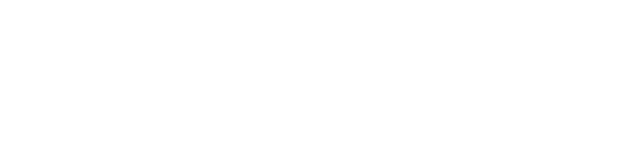
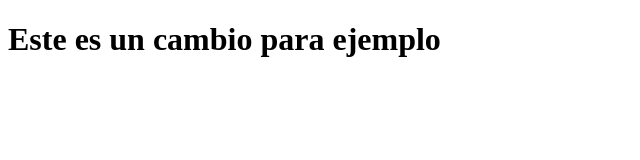
Before and after one commit to mmenaor/PrimerRepositorioRemoto, a plain HTML site: page index.html in a window 1280 px wide. Shown: the whole page, without its empty margins (0-640 px from the left). Drawn offline with Linux system fonts and the light colour scheme.

Commit message:
ADD: título h1

```diff
--- a/index.html
+++ b/index.html
@@ -7,6 +7,7 @@
     <title>Document</title>
 </head>
 <body>
+    <h1>Este es un cambio para ejemplo</h1>
 
 </body>
 </html>
```
